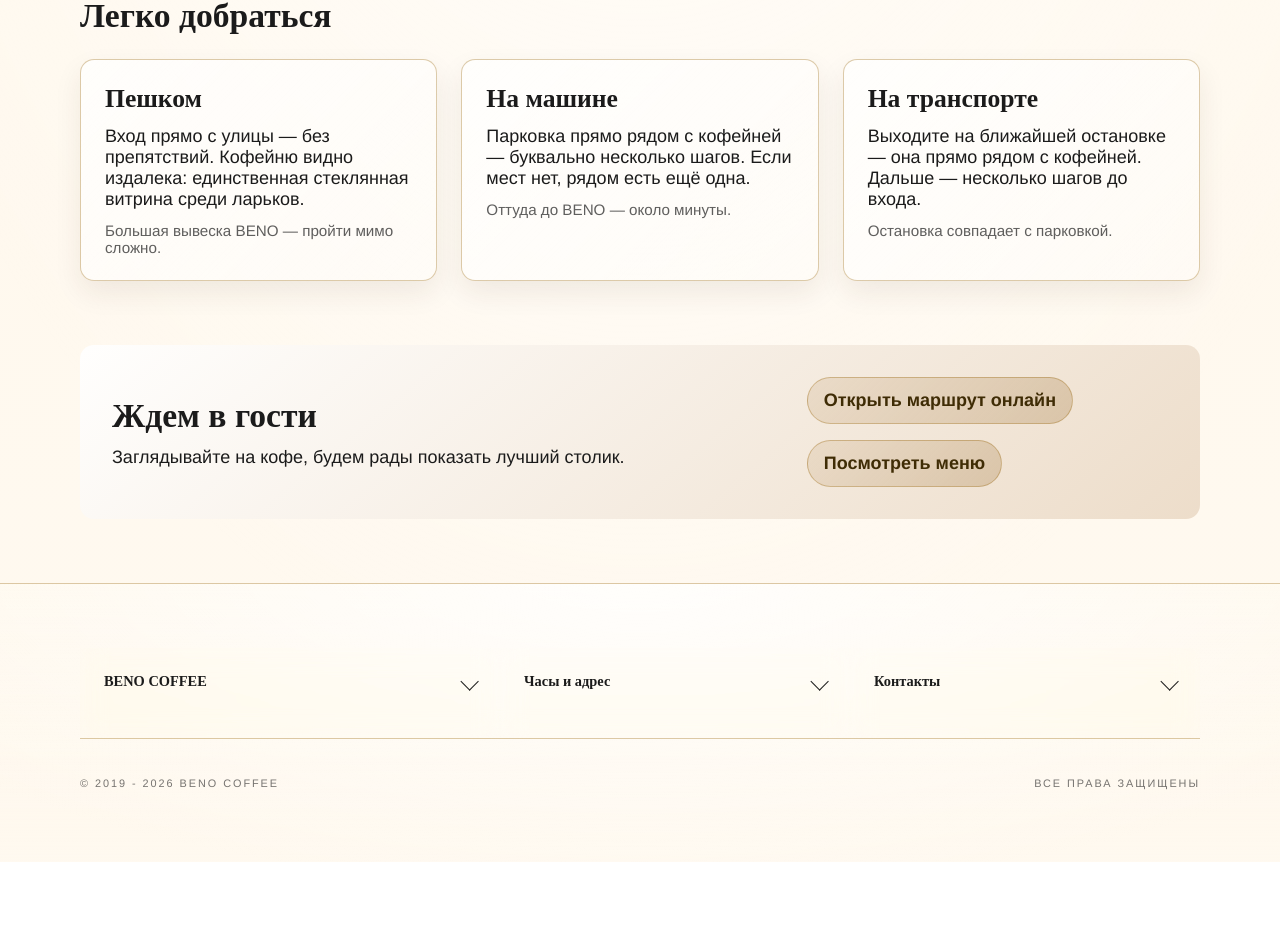
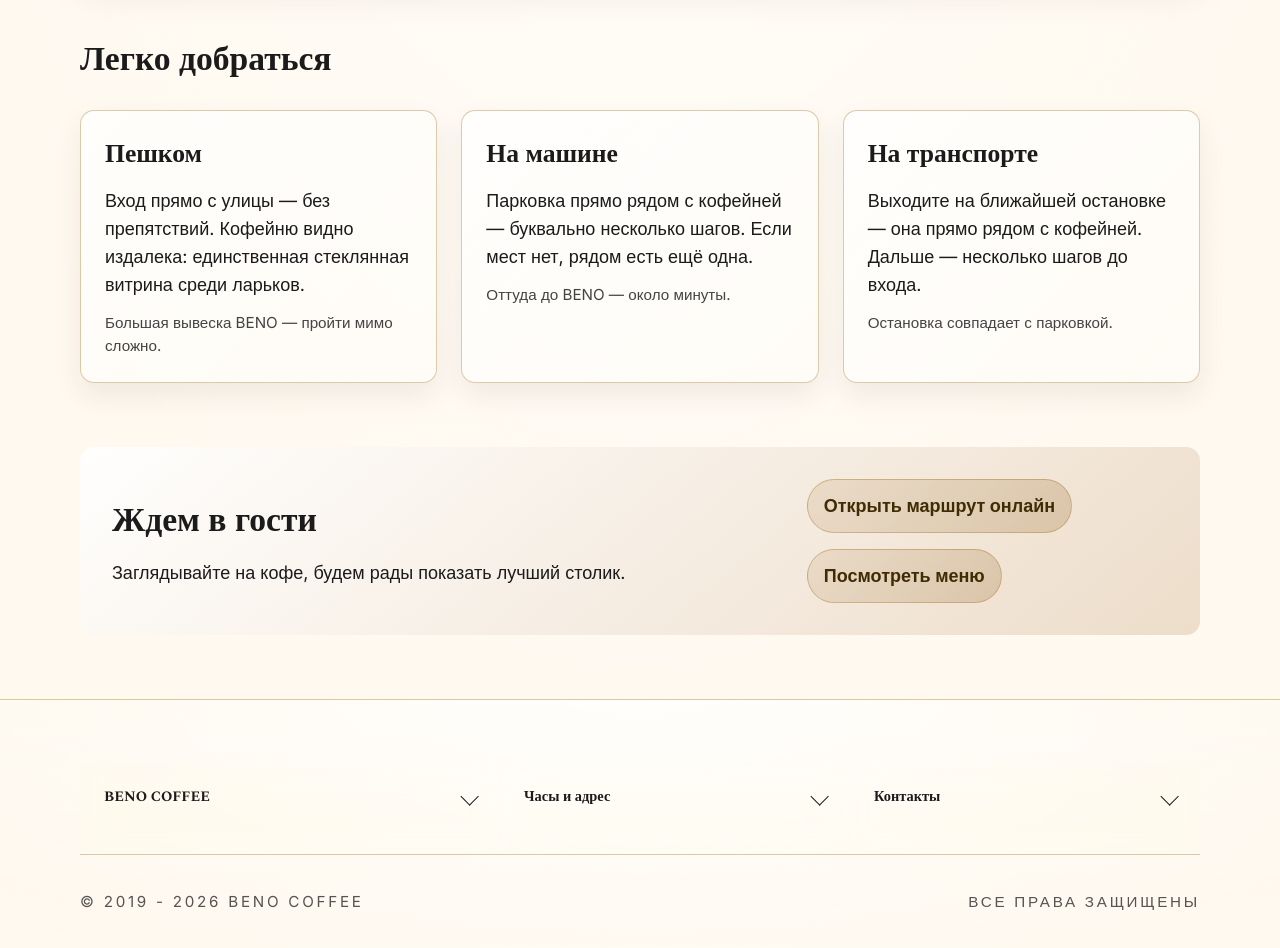
Before and after one commit to ALDYNEC-07/beno-coffe, a Next.js app: page /map in a window 1280 px wide. Shown: the part 746-1694 px from the top of the page. Before the commit the page ends 1608 px from the top, so only its background shows below. Built offline with nearby package versions, Linux system fonts and the light colour scheme; a web font is replaced by a local one.

Commit message:
подключил шрифты - локально

```diff
--- a/package.json
+++ b/package.json
@@ -10,16 +10,18 @@
     "test": "jest"
   },
   "dependencies": {
+    "@fontsource/inter": "^5.2.8",
+    "@fontsource/spectral": "^5.2.8",
     "next": "16.1.1",
     "react": "19.2.3",
     "react-dom": "19.2.3"
   },
   "devDependencies": {
+    "@testing-library/jest-dom": "^6.8.0",
     "@types/jest": "^29.5.14",
     "@types/node": "^20",
     "@types/react": "^19",
     "@types/react-dom": "^19",
-    "@testing-library/jest-dom": "^6.8.0",
     "eslint": "^9",
     "eslint-config-next": "16.1.1",
     "identity-obj-proxy": "^3.0.0",
--- a/src/app/globals.css
+++ b/src/app/globals.css
@@ -16,6 +16,11 @@
   --radius-sm: 10px;
   --border: 1px solid #1b1b1b;
   --measure: 65ch;
+  --font-body: "Inter";
+  --font-heading: "Spectral";
+  --line-height-body: 1.55;
+  --text-muted: rgba(27, 27, 27, 0.82);
+  --text-muted-soft: rgba(27, 27, 27, 0.74);
 }
 
 html,
@@ -25,7 +30,10 @@ body {
 }
 
 body {
-  font-family: "Helvetica Neue", Arial, sans-serif;
+  font-family: var(--font-body), sans-serif;
+  font-weight: 400;
+  line-height: var(--line-height-body);
+  color: #1b1b1b;
 }
 
 h1,
@@ -34,7 +42,40 @@ h3,
 h4,
 h5,
 h6 {
-  font-family: "Times New Roman", serif;
+  font-family: var(--font-heading), serif;
+  font-weight: 600;
+}
+
+h1 {
+  font-weight: 700;
+}
+
+h2,
+h3,
+.title {
+  font-family: var(--font-heading), serif;
+  font-weight: 600;
+}
+
+p {
+  font-family: var(--font-body), sans-serif;
+  font-weight: 400;
+  line-height: var(--line-height-body);
+}
+
+button,
+input,
+select,
+textarea {
+  font-family: var(--font-body), sans-serif;
+  font-weight: 500;
+}
+
+h1 button,
+h2 button,
+h3 button {
+  font-family: inherit;
+  font-weight: inherit;
 }
 
 section[id],
@@ -63,6 +104,8 @@ footer[id] {
   white-space: nowrap;
   color: inherit;
   font-size: var(--text-base);
+  font-family: var(--font-body), sans-serif;
+  font-weight: 500;
 }
 
 .button:focus-visible {
--- a/src/app/layout.tsx
+++ b/src/app/layout.tsx
@@ -4,6 +4,11 @@
  Здесь позже можно разместить общие элементы.
 */
 import type { Metadata } from "next";
+import "@fontsource/inter/400.css";
+import "@fontsource/inter/500.css";
+import "@fontsource/inter/600.css";
+import "@fontsource/spectral/600.css";
+import "@fontsource/spectral/700.css";
 import "./globals.css";
 
 // Здесь хранится заголовок страницы и короткое описание для браузера.
--- a/src/components/About/About.module.css
+++ b/src/components/About/About.module.css
@@ -1,7 +1,7 @@
 .about {
   padding-block: var(--space-4);
   font-size: var(--text-base);
-  line-height: 1.5;
+  line-height: var(--line-height-body);
   letter-spacing: 0.2px;
   color: #1b1b1b;
   background-color: #fffaf3;
--- a/src/components/Features/Features.module.css
+++ b/src/components/Features/Features.module.css
@@ -1,7 +1,7 @@
 .features {
   padding-top: var(--space-6);
   font-size: var(--text-base);
-  line-height: 1.5;
+  line-height: var(--line-height-body);
   letter-spacing: 0.2px;
   color: #1b1b1b;
   background-color: #fffaf3;
@@ -98,6 +98,7 @@
 
 .muted {
   font-size: var(--text-sm);
+  color: var(--text-muted);
   margin: 0;
 }
 
--- a/src/components/Footer/Footer.module.css
+++ b/src/components/Footer/Footer.module.css
@@ -1,8 +1,8 @@
 .footer {
   padding-block: var(--space-6);
   border-top: 1px solid rgba(155, 106, 18, 0.35);
-  font-size: 0.8rem;
-  line-height: 1.5;
+  font-size: var(--text-sm);
+  line-height: var(--line-height-body);
   letter-spacing: 0.2px;
   color: #1b1b1b;
   background-color: #fffaf3;
@@ -104,15 +104,15 @@
 }
 
 .hoursBig {
-  font-size: 0.85rem;
-  font-weight: 700;
+  font-size: var(--text-sm);
+  font-weight: 600;
   line-height: 1.2;
   margin: 0;
 }
 
 .muted {
-  font-size: 0.75rem;
-  color: rgba(27, 27, 27, 0.75);
+  font-size: var(--text-sm);
+  color: var(--text-muted);
   margin: 0;
 }
 
@@ -142,7 +142,7 @@
     rgba(255, 255, 255, 0.35)
   );
   color: #5f4308;
-  font-size: 0.75rem;
+  font-size: var(--text-sm);
   font-weight: 600;
   letter-spacing: 0.02em;
   backdrop-filter: blur(12px) saturate(145%);
@@ -167,12 +167,12 @@
   padding-block: 0.45rem;
   text-transform: uppercase;
   letter-spacing: 0.18em;
-  font-size: 0.68rem;
+  font-size: var(--text-sm);
 }
 
 .bottomRow .muted {
   font-size: inherit;
-  color: rgba(27, 27, 27, 0.6);
+  color: var(--text-muted-soft);
 }
 
 .legalLinks {
@@ -184,7 +184,7 @@
 .legalItem + .legalItem::before {
   content: "·";
   margin: 0 0.5rem;
-  color: rgba(27, 27, 27, 0.6);
+  color: var(--text-muted-soft);
 }
 
 @media (min-width: 720px) {
--- a/src/components/Hero/Hero.module.css
+++ b/src/components/Hero/Hero.module.css
@@ -2,7 +2,7 @@
   padding-top: var(--space-5);
   padding-bottom: 0;
   font-size: var(--text-base);
-  line-height: 1.5;
+  line-height: var(--line-height-body);
   letter-spacing: 0.2px;
   color: #1b1b1b;
   background-color: #fffaf3;
--- a/src/components/MapPage/MapPage.module.css
+++ b/src/components/MapPage/MapPage.module.css
@@ -56,7 +56,7 @@
   font-size: var(--text-sm);
   text-transform: uppercase;
   letter-spacing: 0.2em;
-  color: rgba(27, 27, 27, 0.6);
+  color: var(--text-muted-soft);
 }
 
 .mapBadge {
@@ -99,7 +99,7 @@
 .mapNote {
   margin: var(--space-1) 0 0;
   font-size: var(--text-sm);
-  color: rgba(27, 27, 27, 0.6);
+  color: var(--text-muted-soft);
 }
 
 .section {
@@ -137,7 +137,7 @@
 .routeDetail {
   margin: var(--space-1) 0 0;
   font-size: var(--text-sm);
-  color: rgba(27, 27, 27, 0.7);
+  color: var(--text-muted);
 }
 
 .cta {
--- a/src/components/MenuPage/MenuPage.module.css
+++ b/src/components/MenuPage/MenuPage.module.css
@@ -10,7 +10,7 @@
 
   padding-bottom: var(--space-6);
   font-size: var(--text-base);
-  line-height: 1.5;
+  line-height: var(--line-height-body);
   letter-spacing: 0.2px;
   color: #1b1b1b;
   background-color: #fffaf3;
--- a/src/components/Navigation/Navigation.module.css
+++ b/src/components/Navigation/Navigation.module.css
@@ -48,7 +48,7 @@
 }
 
 .brandName {
-  font-weight: 700;
+  font-weight: 600;
   letter-spacing: 0.4px;
 }
 
--- a/src/components/NewMonth/NewMonth.module.css
+++ b/src/components/NewMonth/NewMonth.module.css
@@ -3,7 +3,7 @@
   padding-top: var(--space-6);
   padding-bottom: 0;
   font-size: var(--text-base);
-  line-height: 1.5;
+  line-height: var(--line-height-body);
   letter-spacing: 0.2px;
   color: #1b1b1b;
   background-color: #fffaf3;
@@ -142,7 +142,7 @@
 .muted {
   margin: 0;
   font-size: var(--text-sm);
-  color: rgba(27, 27, 27, 0.75);
+  color: var(--text-muted);
 }
 
 @media (max-width: 719px) {
```
Also changed, not shown: src/components/MenuItemPage/MenuItemPage.module.css (+5 -5 lines), 1 other file (tests, documents, lock files or other folders).
